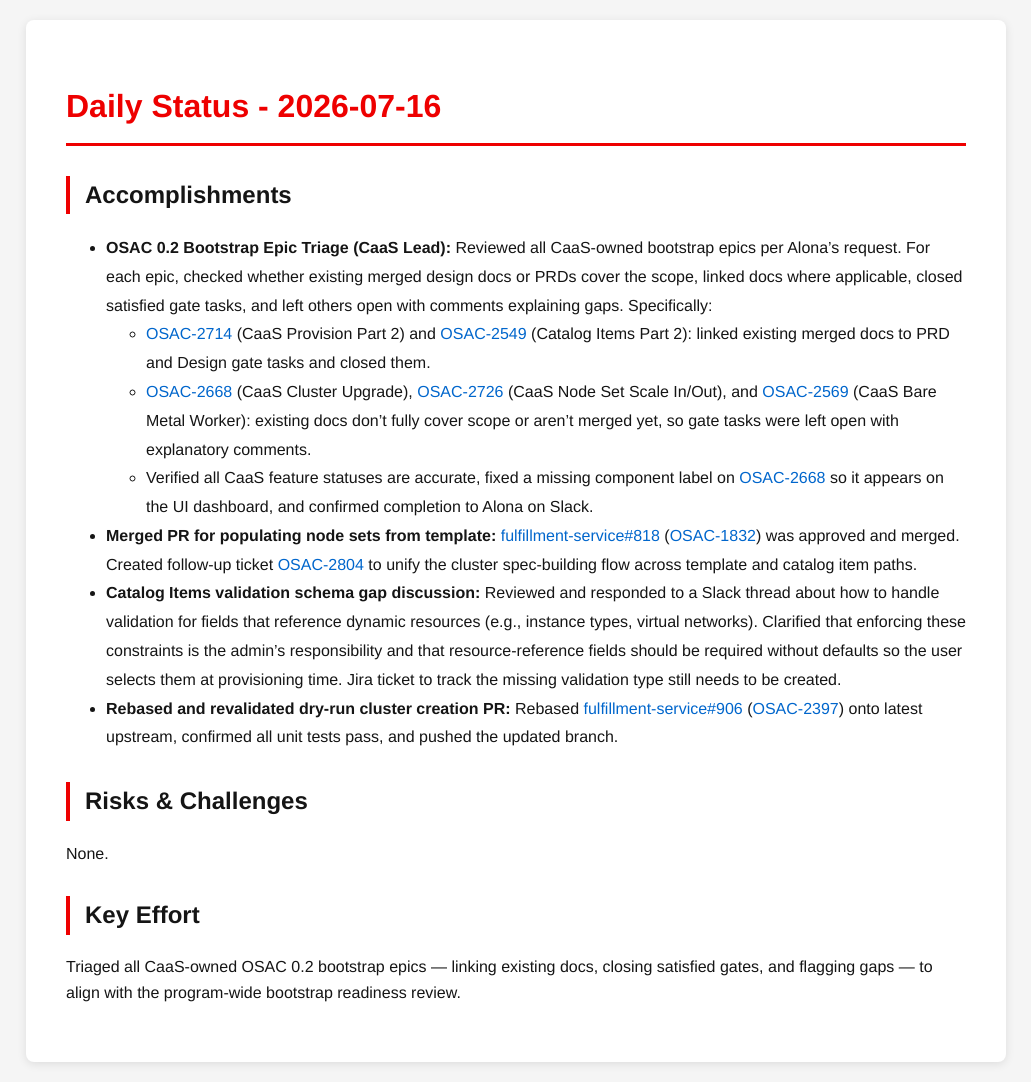
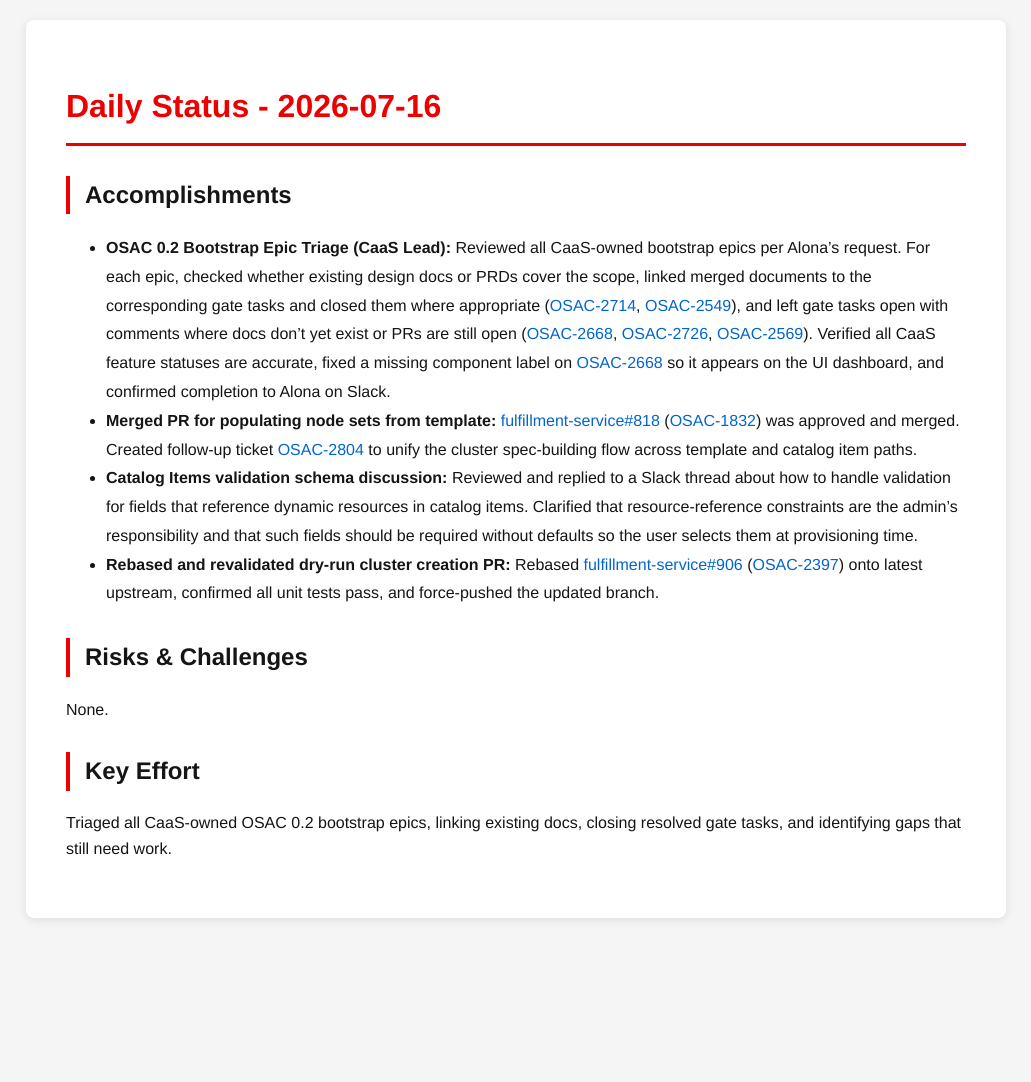
Before and after one commit to tzvatot/daily-status, a Jekyll site: the page built from 2026-07-16.md, in a window 1280 px wide. Shown: the whole page, without its empty margins (124-1155 px from the left). Built offline with Jekyll 4.4.1, drawn with Linux system fonts in a browser that asks for light colours; after the commit the page ends 938 px from its top, so only the background shows below that.

Commit message:
Daily status update - 2026-07-16

```diff
--- a/2026-07-16.md
+++ b/2026-07-16.md
@@ -7,16 +7,13 @@ date: 2026-07-16
 # Daily Status - 2026-07-16
 
 ## Accomplishments
-- **OSAC 0.2 Bootstrap Epic Triage (CaaS Lead):** Reviewed all CaaS-owned bootstrap epics per Alona's request. For each epic, checked whether existing merged design docs or PRDs cover the scope, linked docs where applicable, closed satisfied gate tasks, and left others open with comments explaining gaps. Specifically:
-  - [OSAC-2714](https://redhat.atlassian.net/browse/OSAC-2714) (CaaS Provision Part 2) and [OSAC-2549](https://redhat.atlassian.net/browse/OSAC-2549) (Catalog Items Part 2): linked existing merged docs to PRD and Design gate tasks and closed them.
-  - [OSAC-2668](https://redhat.atlassian.net/browse/OSAC-2668) (CaaS Cluster Upgrade), [OSAC-2726](https://redhat.atlassian.net/browse/OSAC-2726) (CaaS Node Set Scale In/Out), and [OSAC-2569](https://redhat.atlassian.net/browse/OSAC-2569) (CaaS Bare Metal Worker): existing docs don't fully cover scope or aren't merged yet, so gate tasks were left open with explanatory comments.
-  - Verified all CaaS feature statuses are accurate, fixed a missing component label on [OSAC-2668](https://redhat.atlassian.net/browse/OSAC-2668) so it appears on the UI dashboard, and confirmed completion to Alona on Slack.
+- **OSAC 0.2 Bootstrap Epic Triage (CaaS Lead):** Reviewed all CaaS-owned bootstrap epics per Alona's request. For each epic, checked whether existing design docs or PRDs cover the scope, linked merged documents to the corresponding gate tasks and closed them where appropriate ([OSAC-2714](https://redhat.atlassian.net/browse/OSAC-2714), [OSAC-2549](https://redhat.atlassian.net/browse/OSAC-2549)), and left gate tasks open with comments where docs don't yet exist or PRs are still open ([OSAC-2668](https://redhat.atlassian.net/browse/OSAC-2668), [OSAC-2726](https://redhat.atlassian.net/browse/OSAC-2726), [OSAC-2569](https://redhat.atlassian.net/browse/OSAC-2569)). Verified all CaaS feature statuses are accurate, fixed a missing component label on [OSAC-2668](https://redhat.atlassian.net/browse/OSAC-2668) so it appears on the UI dashboard, and confirmed completion to Alona on Slack.
 - **Merged PR for populating node sets from template:** [fulfillment-service#818](https://github.com/osac-project/fulfillment-service/pull/818) ([OSAC-1832](https://redhat.atlassian.net/browse/OSAC-1832)) was approved and merged. Created follow-up ticket [OSAC-2804](https://redhat.atlassian.net/browse/OSAC-2804) to unify the cluster spec-building flow across template and catalog item paths.
-- **Catalog Items validation schema gap discussion:** Reviewed and responded to a Slack thread about how to handle validation for fields that reference dynamic resources (e.g., instance types, virtual networks). Clarified that enforcing these constraints is the admin's responsibility and that resource-reference fields should be required without defaults so the user selects them at provisioning time. Jira ticket to track the missing validation type still needs to be created.
-- **Rebased and revalidated dry-run cluster creation PR:** Rebased [fulfillment-service#906](https://github.com/osac-project/fulfillment-service/pull/906) ([OSAC-2397](https://redhat.atlassian.net/browse/OSAC-2397)) onto latest upstream, confirmed all unit tests pass, and pushed the updated branch.
+- **Catalog Items validation schema discussion:** Reviewed and replied to a Slack thread about how to handle validation for fields that reference dynamic resources in catalog items. Clarified that resource-reference constraints are the admin's responsibility and that such fields should be required without defaults so the user selects them at provisioning time.
+- **Rebased and revalidated dry-run cluster creation PR:** Rebased [fulfillment-service#906](https://github.com/osac-project/fulfillment-service/pull/906) ([OSAC-2397](https://redhat.atlassian.net/browse/OSAC-2397)) onto latest upstream, confirmed all unit tests pass, and force-pushed the updated branch.
 
 ## Risks & Challenges
 None.
 
 ## Key Effort
-Triaged all CaaS-owned OSAC 0.2 bootstrap epics — linking existing docs, closing satisfied gates, and flagging gaps — to align with the program-wide bootstrap readiness review.
+Triaged all CaaS-owned OSAC 0.2 bootstrap epics, linking existing docs, closing resolved gate tasks, and identifying gaps that still need work.
```
